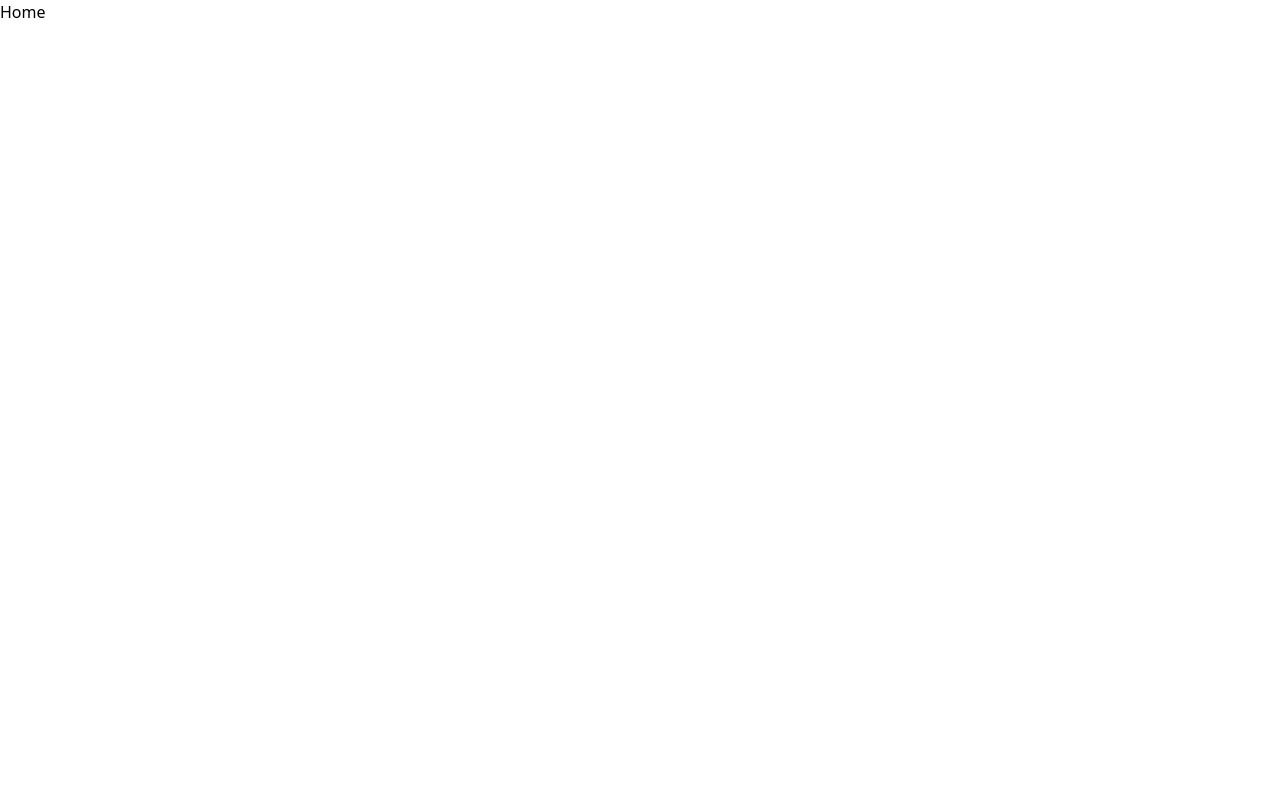
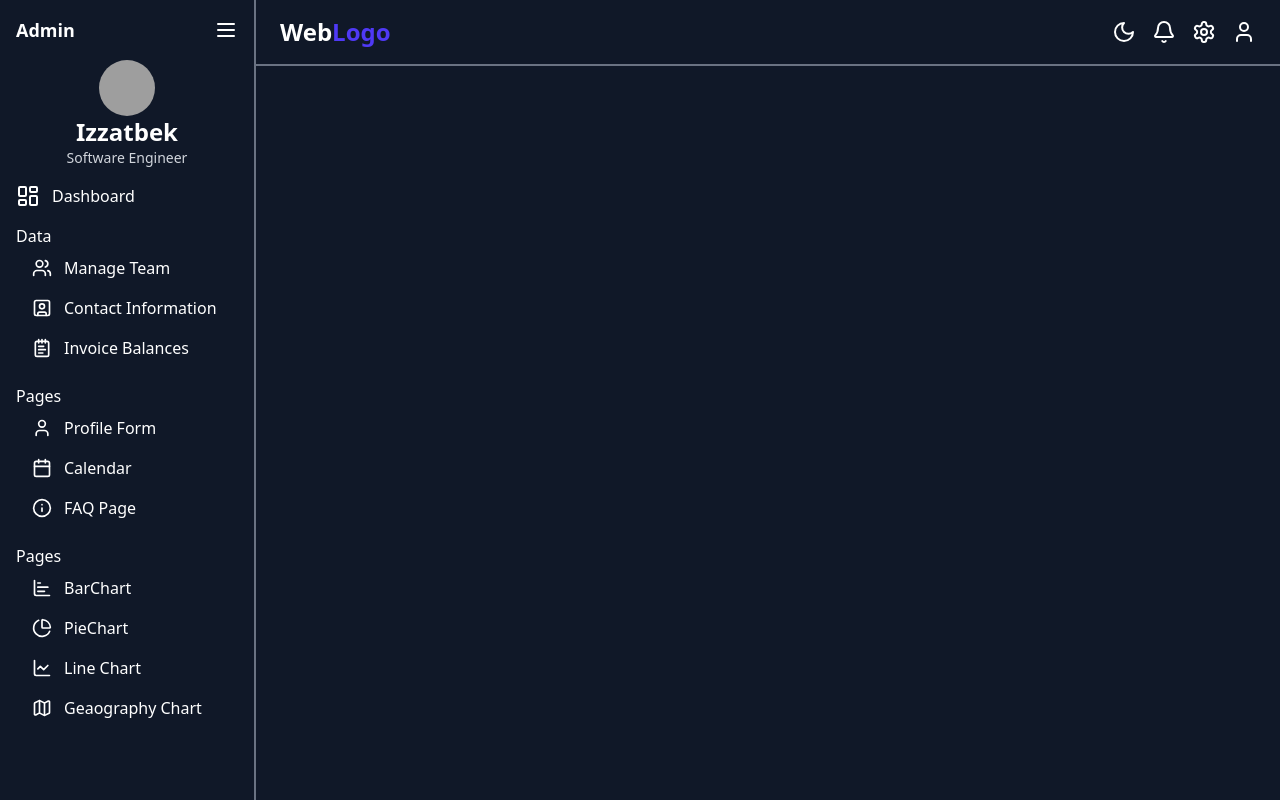
Before and after one commit to IncridableAcuman/Admin_Panel, a React (Vite) app in the folder client/: page / in a window 1280 px wide. Built offline with nearby package versions, Linux system fonts and the light colour scheme; grey boxes are pictures that could not be loaded.

Commit message:
admin panel

```diff
--- /dev/null
+++ b/client/src/components/Navbar.jsx
@@ -0,0 +1,19 @@
+import React from 'react'
+import { Bell, Moon, Settings, User } from 'lucide-react'
+const Navbar = () => {
+  return (
+    <>
+   <div className="fixed top-0 left-0 w-full flex items-center justify-between px-6 py-4 bg-gray-900 text-white border-b-2 border-gray-500">
+        <h1 className='text-2xl ml-64 font-semibold cursor-pointer hover:text-indigo-600 transition'>Web<span className='text-indigo-600'>Logo</span></h1>
+        <div className="flex items-center gap-4 cursor-pointer">
+            <Moon className='hover:text-gray-500 transition'/>
+            <Bell className='hover:text-gray-500 transition'/>
+            <Settings className='hover:text-gray-500 transition'/>
+            <User className='hover:text-gray-500 transition'/>
+        </div>
+   </div>
+    </>
+  )
+}
+
+export default Navbar
--- /dev/null
+++ b/client/src/components/Sidebar.jsx
@@ -0,0 +1,72 @@
+import { Calendar, ChartBar, ChartLine, ChartPie, Info, LayoutDashboard, Map, Menu, NotepadText, User, Users, UserSquare,} from 'lucide-react'
+import React from 'react'
+
+const Sidebar = () => {
+    const SidebarData=[
+        {name:"Manage Team",icon:<Users size={20}/>,path:"#"},
+        {name:"Contact Information",icon:<UserSquare size={20}/>,path:"#"},
+        {name:"Invoice Balances",icon:<NotepadText size={20}/>,path:"#"},
+    ]
+    const PagesData=[
+        {name:"Profile Form",icon:<User size={20}/>,path:"#"},
+        {name:"Calendar",icon:<Calendar size={20}/>,path:"#"},
+        {name:"FAQ Page",icon:<Info size={20}/>,path:"#"},
+    ]
+    const ChartData=[
+        {name:"BarChart",icon:<ChartBar size={20}/>,path:"#"},
+        {name:"PieChart",icon:<ChartPie size={20}/>,path:"#"},
+        {name:"Line Chart",icon:<ChartLine size={20}/>,path:"#"},
+        {name:"Geaography Chart",icon:<Map size={20}/>,path:"#"}
+    ]
+  return (
+    <>
+    <div className="w-64 fixed top-0 left-0 bg-gray-900 text-white border-r-2 border-gray-500 min-h-screen">
+        <div className="flex items-center justify-between p-4">
+            <h2 className='text-lg font-semibold'>Admin</h2>
+            <Menu/>
+        </div>
+        <div className="text-center">
+            <img src="./girl.jpg" alt="logo" className='w-14 h-14 mx-auto rounded-full' />
+            <h2 className='text-2xl font-bold'>Izzatbek</h2>
+            <p className='text-sm text-gray-300'>Software Engineer</p>
+        </div>
+        <div className="flex items-center px-4 py-2 gap-3 mt-2">
+            <LayoutDashboard/>
+            <p>Dashboard</p>
+        </div>
+        <div className=" px-4 py-2">
+            <p>Data</p>
+            {SidebarData.map((item,index)=>(
+                <a key={index} href={item.path}
+                className='flex items-center gap-3 px-4 py-2 hover:bg-gray-800 hover:text-white transition rounded-lg'>
+                    {item.icon}
+                    {item.name}
+                </a>
+            ))}
+        </div>
+        <div className=" px-4 py-2">
+            <p>Pages</p>
+            {PagesData.map((item,index)=>(
+                <a key={index} href={item.path}
+                className='flex items-center gap-3 px-4 py-2 hover:bg-gray-800 hover:text-white transition rounded-lg'>
+                    {item.icon}
+                    {item.name}
+                </a>
+            ))}
+        </div>
+        <div className=" px-4 py-2">
+            <p>Pages</p>
+            {ChartData.map((item,index)=>(
+                <a key={index} href={item.path}
+                className='flex items-center gap-3 px-4 py-2 hover:bg-gray-800 hover:text-white transition rounded-lg'>
+                    {item.icon}
+                    {item.name}
+                </a>
+            ))}
+        </div>
+    </div>
+    </>
+  )
+}
+
+export default Sidebar
--- a/client/src/pages/Home/Home.jsx
+++ b/client/src/pages/Home/Home.jsx
@@ -1,8 +1,15 @@
 import React from 'react'
-
+import Sidebar from '../../components/Sidebar'
+import Navbar from '../../components/Navbar'
 const Home = () => {
   return (
-    <div>Home</div>
+    <>
+    <div className="bg-gray-900 min-h-screen">
+          <Navbar/>
+          <Sidebar/>
+    </div>
+
+    </>
   )
 }
 
--- a/client/src/resources/CardResource.js
+++ b/client/src/resources/CardResource.js
@@ -1,29 +1,29 @@
-import {Mail,UserPlus,Database,Code, Users, UserSquare, NotepadText, User, Calendar, Info, ChartBar, ChartPie, ChartLine} from 'lucide-react';
+import {UserPlus,Database,Code, Users, UserSquare, NotepadText, User, Calendar, Info, ChartBar, ChartPie, ChartLine, Mail} from 'lucide-react';
 
 const CardRecourse=[
-    {title:"Email Sent",icon:<Mail/>,count:11361,staticPrasent:14},
-    {title:"Sales Obtained",icon:<Database/>,count:431225,staticPrasent:21},
-    {title:"New Clients",icon:<UserPlus/>,count:32441,staticPrasent:5},
-    {title:"Traffic Received",icon:<Code/>,count:1325134,staticPrasent:14}
+    {title:"Email Sent",icon:<Mail size={20}/>,count:11361,staticPrasent:14},
+    {title:"Sales Obtained",icon:<Database size={20}/>,count:431225,staticPrasent:21},
+    {title:"New Clients",icon:<UserPlus size={20}/>,count:32441,staticPrasent:5},
+    {title:"Traffic Received",icon:<Code size={20}/>,count:1325134,staticPrasent:14}
 ]
 
 const SidebarData=[
-    {name:"Manage Team",icon:<Users/>},
-    {name:"Contact Information",icon:<UserSquare/>},
-    {name:"Invoice Balances",icon:<NotepadText/>},
+    {name:"Manage Team",icon:<Users size={20}/>},
+    {name:"Contact Information",icon:<UserSquare size={20}/>},
+    {name:"Invoice Balances",icon:<NotepadText size={20}/>},
 ]
 
 const PagesData=[
-    {name:"Profile Form",icon:<User/>},
-    {name:"Calendar",icon:<Calendar/>},
-    {name:"FAQ Page",icon:<Info/>},
+    {name:"Profile Form",icon:<User size={20}/>},
+    {name:"Calendar",icon:<Calendar size={20}/>},
+    {name:"FAQ Page",icon:<Info size={20}/>},
 ]
 
 const ChartData=[
-    {name:"BarChart",icon:<ChartBar/>},
-    {name:"PieChart",icon:<ChartPie/>},
-    {name:"Line Chart",icon:<ChartLine/>},
-    {name:"Geaography Chart",icon:<Map/>}
+    {name:"BarChart",icon:<ChartBar size={20}/>},
+    {name:"PieChart",icon:<ChartPie size={20}/>},
+    {name:"Line Chart",icon:<ChartLine size={20}/>},
+    {name:"Geaography Chart",icon:<Map size={20}/>}
 ]
 
 export  {CardRecourse,SidebarData,PagesData,ChartData};
```
Also changed, not shown: client/public/1.png (added), client/src/assets/d.png (renamed from client/src/assets/image.png), client/src/pages/Layout/Layout.jsx (added).
